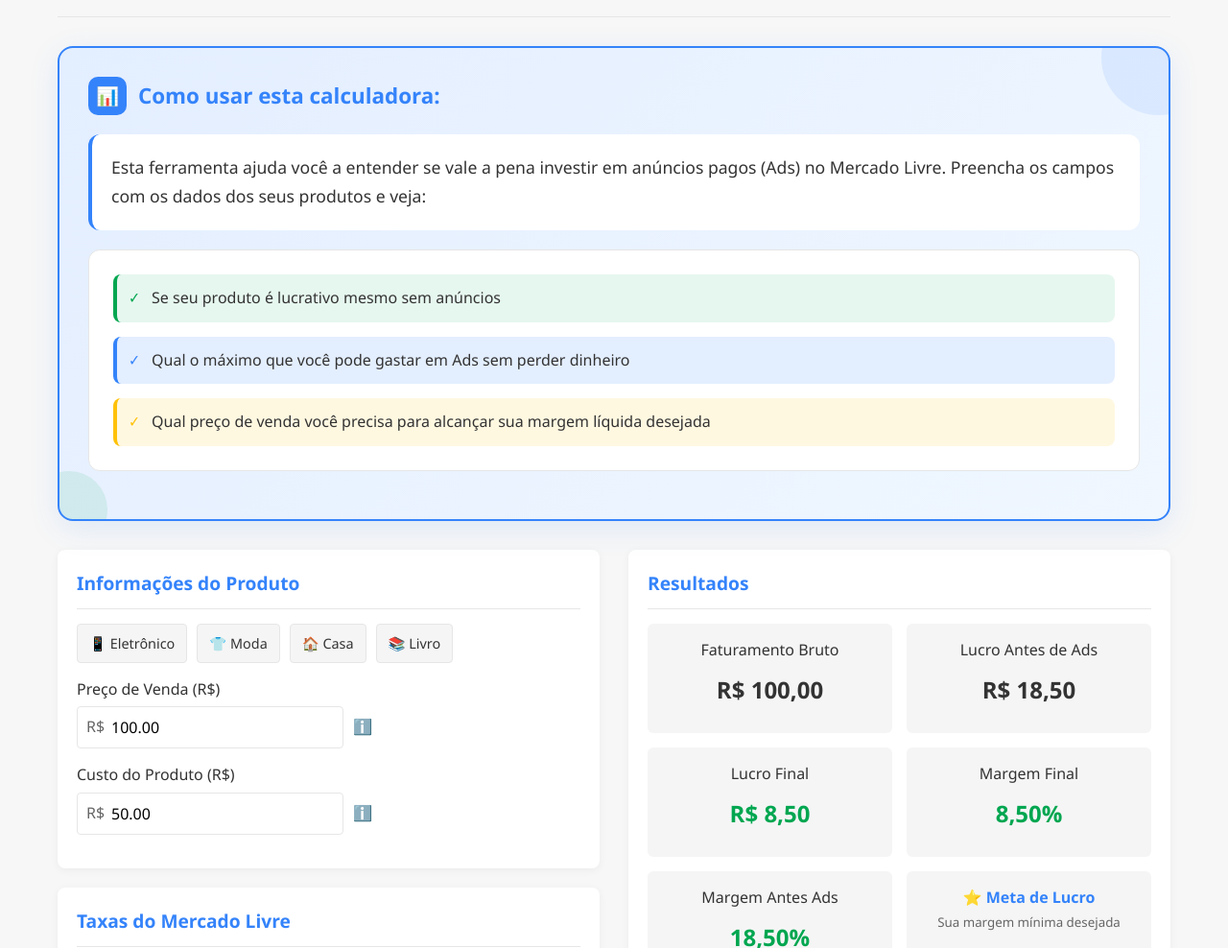
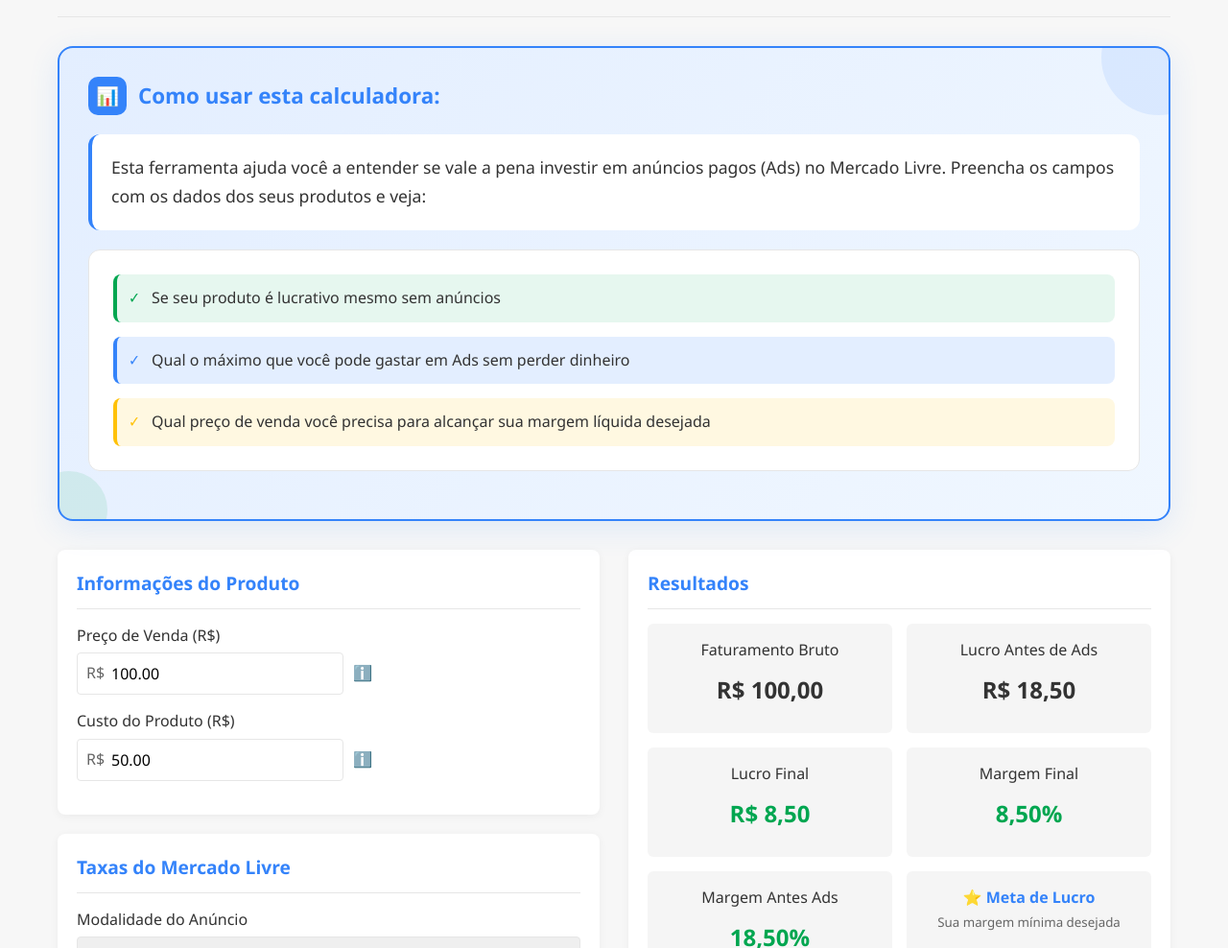
Before and after one commit to DavidRibeiro777/tabelaads, a plain HTML site: page index.html in a window 1280 px wide. Shown: the part 112-1100 px from the top of the page at 96% size. Drawn offline with Linux system fonts and the light colour scheme.

Commit message:
Update index.html

```diff
--- a/index.html
+++ b/index.html
@@ -133,13 +133,6 @@
     <div class="inputs-column">
       <div class="card">
         <h2 class="card-title">Informações do Produto</h2>
-
-        <div class="preset-buttons">
-          <div class="preset-btn" data-preset="eletronico">📱 Eletrônico</div>
-          <div class="preset-btn" data-preset="moda">👕 Moda</div>
-          <div class="preset-btn" data-preset="casa">🏠 Casa</div>
-          <div class="preset-btn" data-preset="livro">📚 Livro</div>
-        </div>
 
         <div class="form-group">
           <label for="preco-venda">Preço de Venda (R$)</label>
```
